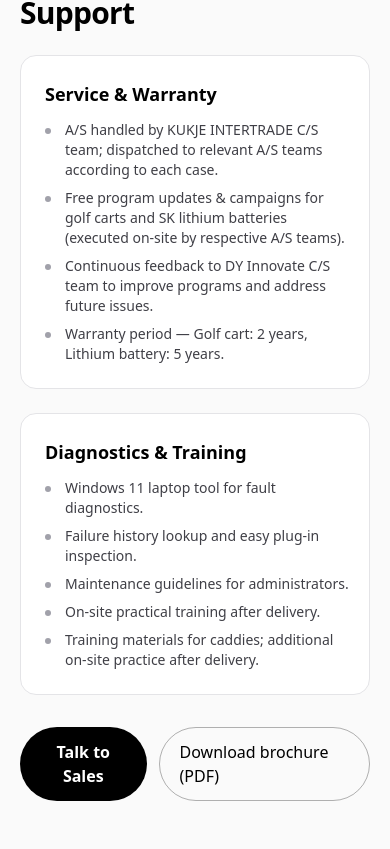
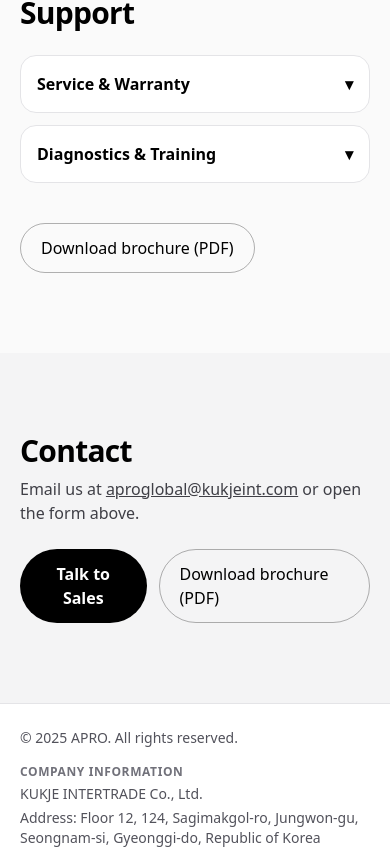
Before and after one commit to Aproglobal/apro-global-site, a React (Vite) app: page / in a window 390 px wide. Shown: the part 8037-8886 px from the top of the page. Built offline with nearby package versions, Linux system fonts and the light colour scheme.

Commit message:
Update SupportSection.tsx

```diff
--- a/src/components/SupportSection.tsx
+++ b/src/components/SupportSection.tsx
@@ -7,7 +7,7 @@ import { trackEvent } from "../services/analytics";
  * 사용자 제공 원문만 반영:
  * - A/S 및 보증기간
  * - 진단프로그램 및 교육
- * (임의 점검주기 등은 추가하지 않습니다)
+ * (임의 점검주기 등의 새로운 내용은 추가하지 않음)
  */
 export default function SupportSection() {
   useEffect(() => {
@@ -54,14 +54,19 @@ export default function SupportSection() {
       onMouseEnter={() => handleHoverOnce(id)}
       onFocus={() => handleHoverOnce(id)}
       className="
-        group rounded-2xl border border-zinc-200 dark:border-zinc-700 bg-white dark:bg-zinc-950
-        p-6 transition-all duration-200
-        hover:shadow-lg hover:border-black/20 dark:hover:border-white/30 hover:bg-zinc-50 dark:hover:bg-zinc-900
+        group rounded-2xl border border-zinc-200 dark:border-zinc-800
+        bg-white dark:bg-zinc-950/90
+        p-5 md:p-6 transition-all duration-200
+        hover:shadow-lg hover:-translate-y-0.5 hover:border-black/15 dark:hover:border-white/20
         focus:outline-none focus-visible:ring-2 focus-visible:ring-black/20 dark:focus-visible:ring-white/20
-        motion-safe:hover:-translate-y-0.5
       "
     >
-      <h3 className="font-semibold text-lg">{title}</h3>
+      <h3 className="text-lg font-semibold flex items-center gap-2">
+        {title}
+        <span className="ml-auto opacity-0 group-hover:opacity-100 transition-opacity text-xs text-zinc-500 dark:text-zinc-400">
+          Press Enter to contact
+        </span>
+      </h3>
       <ul className="mt-3 space-y-2 text-sm text-zinc-700 dark:text-zinc-300">
         {items.map((li, i) => (
           <li key={i} className="pl-4 relative">
@@ -75,34 +80,77 @@ export default function SupportSection() {
           </li>
         ))}
       </ul>
+
+      <div className="mt-4 opacity-0 group-hover:opacity-100 transition-opacity">
+        <button
+          onClick={(e) => {
+            e.preventDefault();
+            openLead(`Support • ${title}`);
+            trackEvent("cta_click", { where: "support", label: `Talk to Sales • ${title}` });
+          }}
+          className="px-4 py-2 rounded-full bg-black text-white font-medium dark:bg-white dark:text-black"
+        >
+          Talk to Sales
+        </button>
+      </div>
     </article>
   );
 
+  // 📱 모바일에서는 아코디언, 💻 데스크톱에서는 카드 그리드
   return (
     <section id="support" className="py-20 bg-zinc-50 text-black dark:bg-zinc-900 dark:text-white">
       <div className="max-w-6xl mx-auto px-5">
         <h2 className="text-3xl md:text-4xl font-extrabold tracking-tight">Support</h2>
 
-        <div className="mt-6 grid md:grid-cols-2 gap-6">
+        {/* Mobile (Accordion) */}
+        <div className="mt-6 space-y-3 md:hidden">
+          {[{ id: "as_warranty", title: "Service & Warranty", items: asWarranty },
+            { id: "diagnostics_training", title: "Diagnostics & Training", items: diagnosticsTraining }].map(block => (
+            <details
+              key={block.id}
+              className="rounded-2xl border border-zinc-200 dark:border-zinc-800 bg-white dark:bg-zinc-950/90"
+              onToggle={(e) => {
+                if ((e.target as HTMLDetailsElement).open) handleHoverOnce(block.id);
+              }}
+            >
+              <summary className="cursor-pointer list-none p-4 font-semibold flex items-center justify-between">
+                {block.title}
+                <span className="i-chevron">▾</span>
+              </summary>
+              <div className="p-4 pt-0">
+                <ul className="space-y-2 text-sm text-zinc-700 dark:text-zinc-300">
+                  {block.items.map((li, i) => (
+                    <li key={i} className="pl-4 relative">
+                      <span className="absolute left-0 top-2 h-1.5 w-1.5 rounded-full bg-zinc-400" />
+                      <span className="block translate-x-1">{li}</span>
+                    </li>
+                  ))}
+                </ul>
+                <button
+                  onClick={() => {
+                    openLead(`Support • ${block.title}`);
+                    trackEvent("cta_click", { where: "support", label: `Talk to Sales • ${block.title}` });
+                  }}
+                  className="mt-4 w-full px-4 py-2 rounded-full bg-black text-white font-medium dark:bg-white dark:text-black"
+                >
+                  Talk to Sales
+                </button>
+              </div>
+            </details>
+          ))}
+        </div>
+
+        {/* Desktop (Cards) */}
+        <div className="hidden md:grid md:grid-cols-2 gap-6 mt-6">
           <Card id="as_warranty" title="Service &amp; Warranty" items={asWarranty} />
           <Card id="diagnostics_training" title="Diagnostics &amp; Training" items={diagnosticsTraining} />
         </div>
 
-        <div className="mt-8 flex gap-3">
-          <button
-            onClick={() => {
-              openLead("Support CTA");
-              trackEvent("cta_click", { where: "support", label: "Talk to Sales" });
-            }}
-            className="px-5 py-3 rounded-full bg-black text-white font-semibold dark:bg-white dark:text-black"
-          >
-            Talk to Sales
-          </button>
-
+        <div className="mt-10">
           <a
             href="/brochure.pdf"
-            onClick={() => trackEvent("brochure_download", { file: "/brochure.pdf', where: 'support" })}
-            className="px-5 py-3 rounded-full border border-black/30 dark:border-white/40"
+            onClick={() => trackEvent("brochure_download", { file: "/brochure.pdf", where: "support" })}
+            className="inline-block px-5 py-3 rounded-full border border-black/30 dark:border-white/40"
           >
             Download brochure (PDF)
           </a>
```
